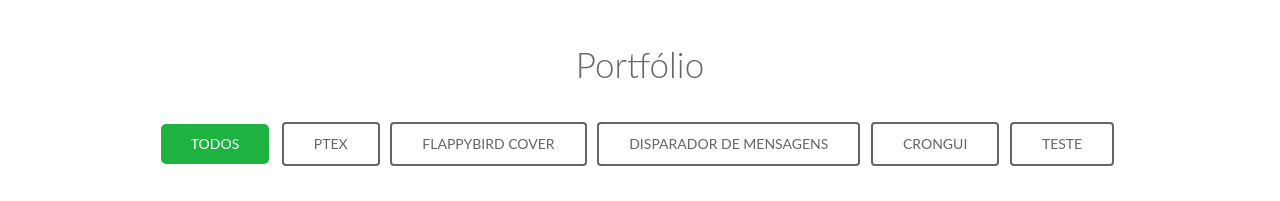
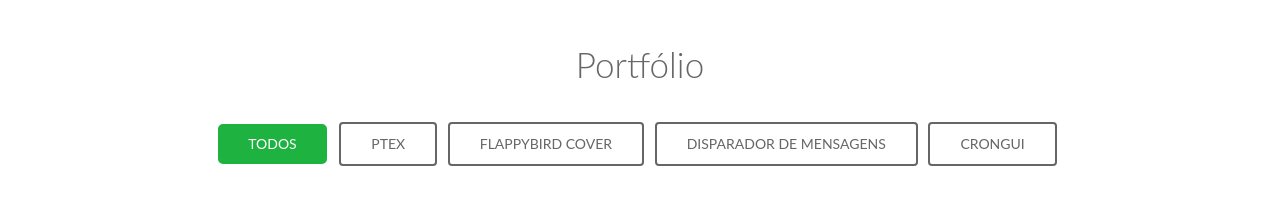
Before and after one commit to TinooberProjects/tinooberprojects.github.io, a plain HTML site: page index.html in a window 1280 px wide. Shown: the part 1400-1601 px from the top of the page. Drawn offline with Linux system fonts and the light colour scheme.

Commit message:
Portfolio consert

```diff
--- a/index.html
+++ b/index.html
@@ -89,9 +89,7 @@ Adapted URL:https://tinoober.com
 					 <!-- <li><a class="scroll" href="#contact">CONTATOS</a></li> -->
 				 </ul>
 			 </div>
-			 <!-- <div class="right-msg">
-				 <a class="scroll" href="#contact"><img src="images/contact.png" alt=""/></a>
-			 </div> -->
+
 			 <div class="clearfix"></div>
 		 </div>
 		 <script>
@@ -226,7 +224,7 @@ Adapted URL:https://tinoober.com
 						<li><span class="filter" data-filter="flappy">FlappyBird Cover</span></li>
 						<li><span class="filter" data-filter="disparador">Disparador de Mensagens</span></li>
 						<li><span class="filter" data-filter="crongui">Crongui</span></li>
-						<li><span class="filter" data-filter="teste">Teste</span></li>
+
 
 					</ul>
 					<!-- Ao aumentar a quantidade de projetos no repositório diminuir no css o width da classe portfoliolist -->
@@ -313,3 +311,8 @@ Adapted URL:https://tinoober.com
 </div>
 	 </div>
 </div>
+
+
+
+</body>
+</html>
```
Also changed, not shown: images/icons.png.
